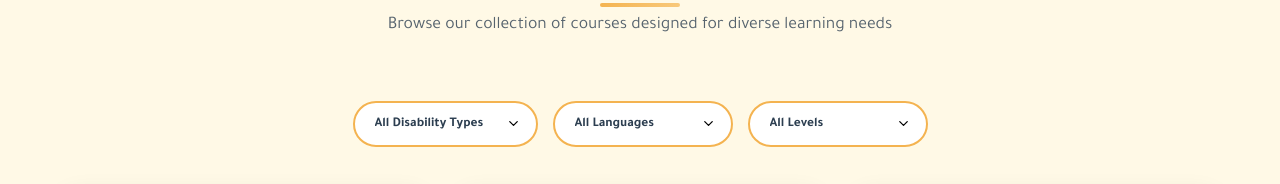
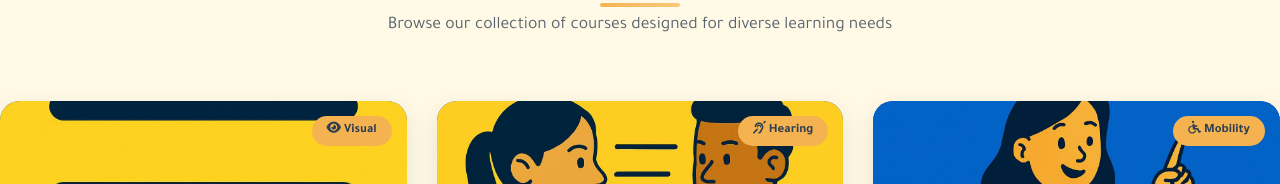
Before and after one commit to IT7ASAN/AI-LEARN-ALMUSTAQBAL, a plain HTML site: page index.html in a window 1280 px wide. Shown: the part 1742-1926 px from the top of the page. Drawn offline with Linux system fonts and the light colour scheme.

Commit message:
Update index.html

```diff
--- a/index.html
+++ b/index.html
@@ -2039,16 +2039,16 @@
                 <p>Browse our collection of courses designed for diverse learning needs</p>
             </div>
 
-            <div class="filters">
+<!--             <div class="filters">
                 <select class="filter-select" id="disabilityFilter">
                     <option>All Disability Types</option>
                     <option>Visual Impairment</option>
                     <option>Hearing Impairment</option>
                     <option>Mobility Impairment</option>
                     <option>Cognitive Disability</option>
-                </select>
-
-                <select class="filter-select" id="languageFilter">
+                </select> -->
+
+<!--                 <select class="filter-select" id="languageFilter">
                     <option>All Languages</option>
                     <option>English</option>
                     <option>Arabic</option>
@@ -2059,7 +2059,7 @@
                     <option>Beginner</option>
                     <option>Intermediate</option>
                     <option>Advanced</option>
-                </select>
+                </select> -->
             </div>
 
             <div class="course-list" id="courseList">
```
